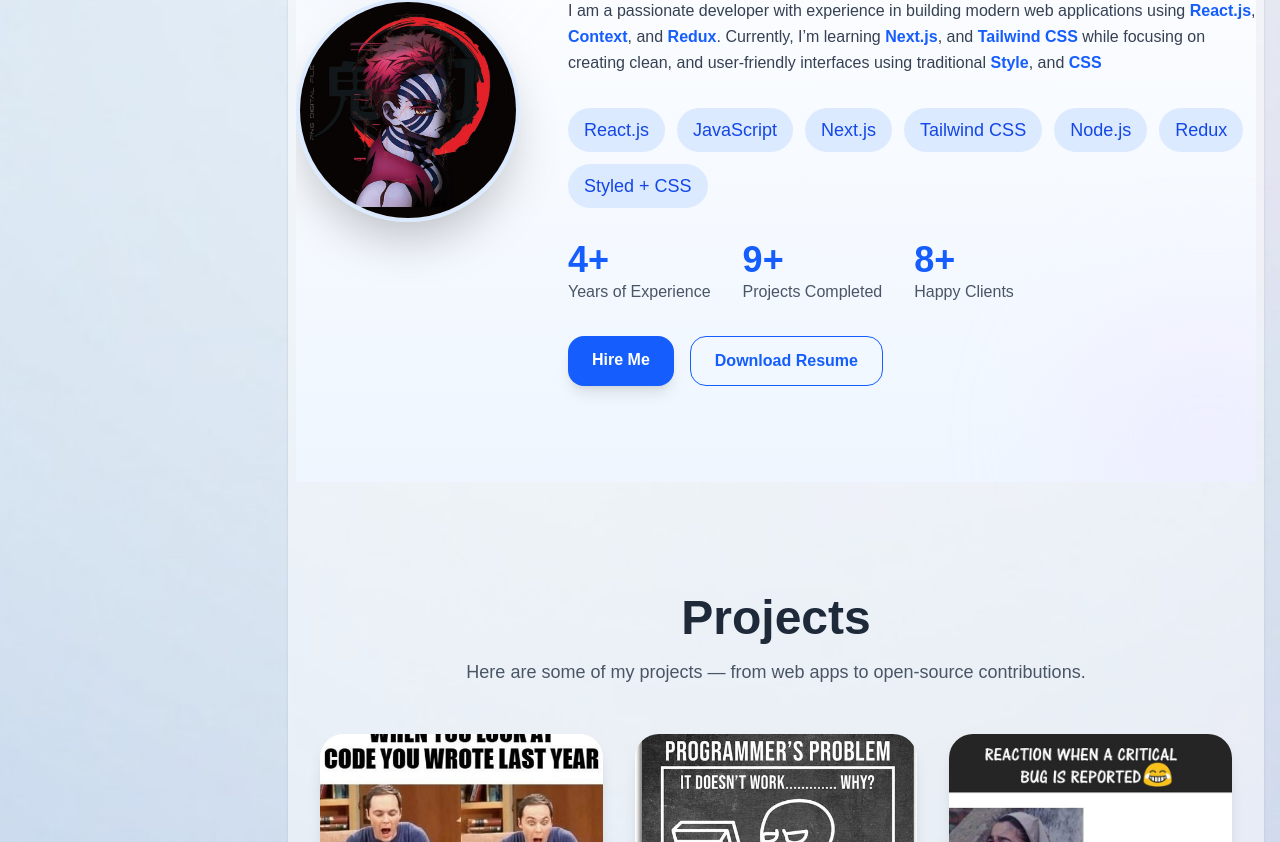
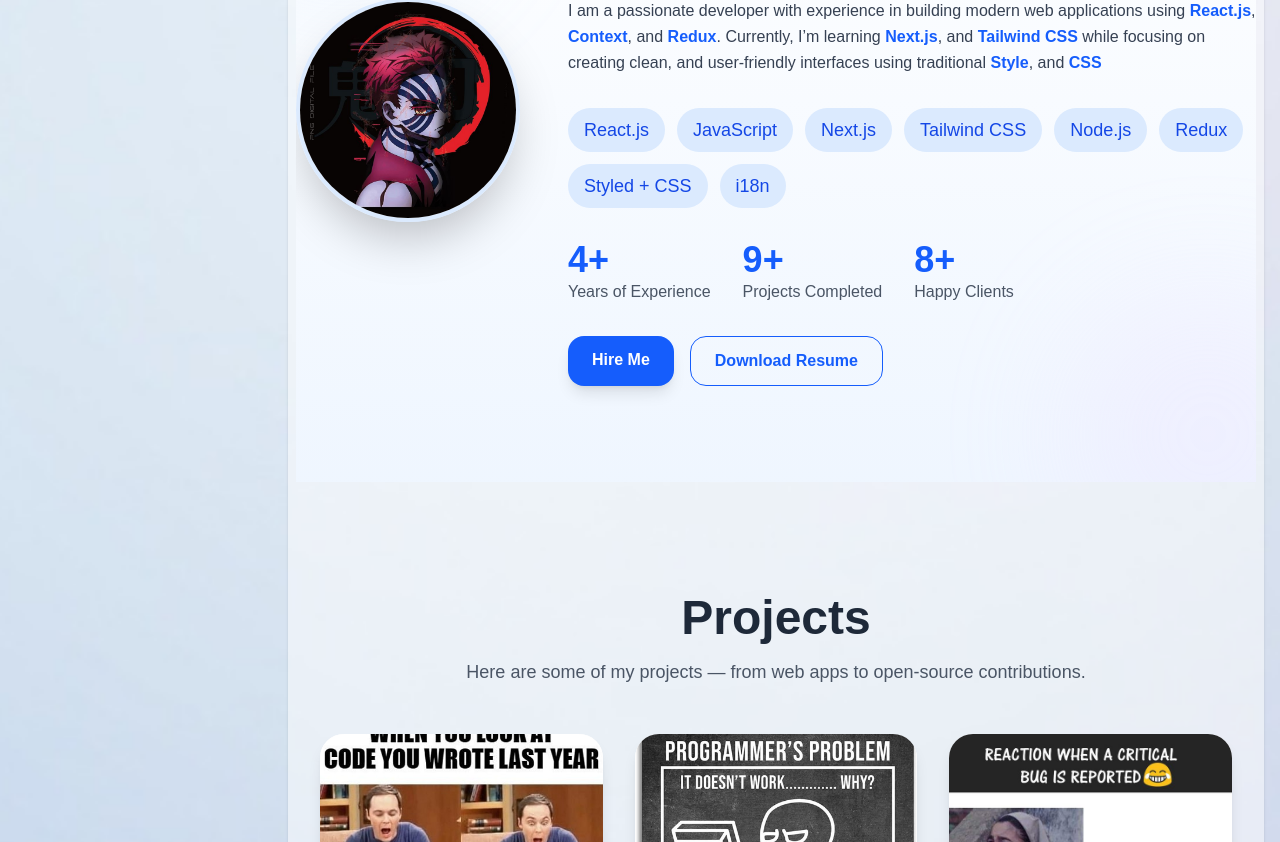
Before and after one commit to KaeHerng/my.profile.nextjs, a Next.js app: page /Page in a window 1280 px wide. Shown: the part 1098-1940 px from the top of the page. Built offline with nearby package versions, Linux system fonts and the light colour scheme.

Commit message:
push latest change add i18n

```diff
--- a/src/app/page.tsx
+++ b/src/app/page.tsx
@@ -21,3 +21,9 @@ import { redirect } from "next/navigation";
 export default function Home() {
   redirect("/Auth/login");
 }
+
+// import { redirect } from "next/navigation";
+
+// export default function Home() {
+//   redirect("/Page");
+// }
--- a/src/components/AboutMe.tsx
+++ b/src/components/AboutMe.tsx
@@ -3,7 +3,7 @@
 import FadeInWhenVisible from "@/components/animations/FadeInWhenVisible";
 
 export default function AboutMe() {
-  const skills = ["React.js", "JavaScript", "Next.js", "Tailwind CSS", "Node.js", "Redux", "Styled + CSS"];
+  const skills = ["React.js", "JavaScript", "Next.js", "Tailwind CSS", "Node.js", "Redux", "Styled + CSS", "i18n"];
   const stats = [
     { label: "Years of Experience", value: "4+" },
     { label: "Projects Completed", value: "9+" },
--- a/src/components/Contact.tsx
+++ b/src/components/Contact.tsx
@@ -32,7 +32,7 @@ export default function Contact() {
   };
 
   return (
-    <section id="contact" className="py-28 bg-gradient-to-b from-gray-50 to-gray-100 rounded-bl-3xl rounded-br-3xl">
+    <section id="contact" className="py-28 bg-gradient-to-b from-gray-50/70 to-gray-100 rounded-bl-3xl rounded-br-3xl">
       <div className="max-w-5xl mx-auto px-6 text-center">
         <h2 className="text-3xl sm:text-4xl md:text-5xl font-extrabold text-gray-800 mb-6">
           Contact Me
--- a/src/components/Projects.tsx
+++ b/src/components/Projects.tsx
@@ -6,7 +6,7 @@ export default function Projects() {
       title: "Portfolio Website",
       description: "A modern, responsive portfolio built with Next.js and Tailwind CSS.",
       image: "/asset/meme1.jpg",
-      tech: ["Next.js", "Tailwind CSS", "React"],
+      tech: ["Next.js", "Tailwind CSS", "React", "i18n", "Redux", "Context"],
       link: "#",
     },
     {
```
